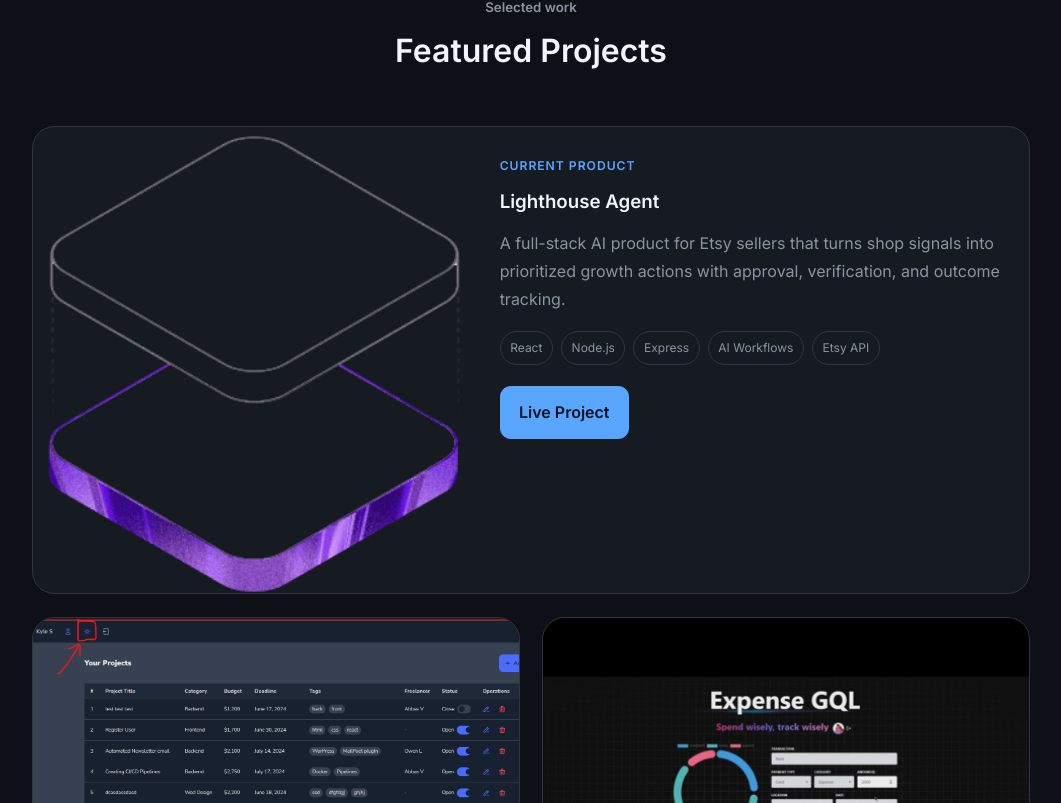
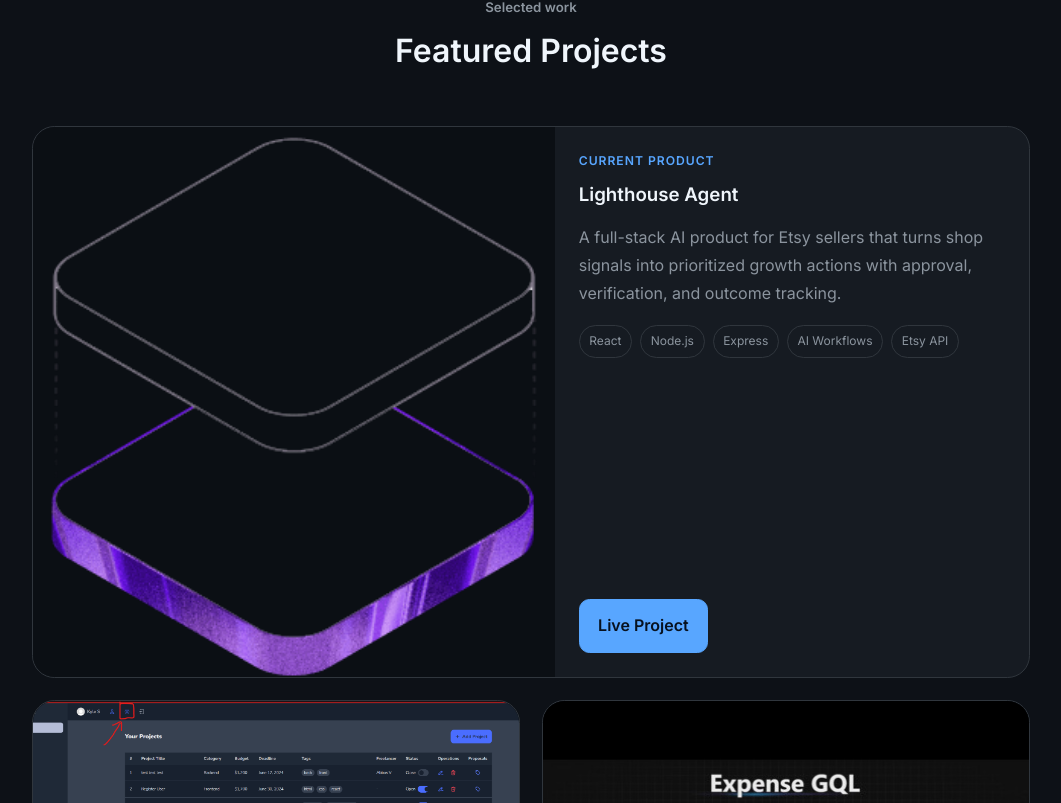
Before and after one commit to abiasV/abiasV.github.io, a React (Create React App) app: page / in a window 1280 px wide. Shown: the part 3077-3880 px from the top of the page, without its empty margins (109-1170 px from the left). Built offline with nearby package versions, Linux system fonts and the light colour scheme.

Commit message:
Normalize project image proportions

```diff
--- a/src/components/portfolio/portfolio.css
+++ b/src/components/portfolio/portfolio.css
@@ -10,6 +10,8 @@
   border-radius: 1.4rem;
   overflow: hidden;
   transition: var(--transition);
+  display: flex;
+  flex-direction: column;
 }
 
 .portfolio__item:hover {
@@ -20,22 +22,35 @@
 .portfolio__item--featured {
   grid-column: 1 / -1;
   display: grid;
-  grid-template-columns: 1fr 1.25fr;
+  grid-template-columns: 1.1fr 1fr;
+  align-items: stretch;
 }
 
 .portfolio__item-image {
+  width: 100%;
+  aspect-ratio: 16 / 9;
   overflow: hidden;
-  min-height: 230px;
+  background: #0b0f14;
+}
+
+.portfolio__item--featured .portfolio__item-image {
+  aspect-ratio: auto;
+  min-height: 320px;
 }
 
 .portfolio__item-image img {
+  width: 100%;
   height: 100%;
-  min-height: 230px;
+  min-height: 0;
   object-fit: cover;
+  object-position: top center;
 }
 
 .portfolio__body {
   padding: 1.5rem;
+  display: flex;
+  flex-direction: column;
+  height: 100%;
 }
 
 .portfolio__body h3 {
@@ -50,6 +65,7 @@
 
 .portfolio__featured-label {
   display: inline-block;
+  width: fit-content;
   color: var(--color-primary);
   font-size: 0.76rem;
   font-weight: 600;
@@ -76,6 +92,7 @@
   display: flex;
   gap: 0.75rem;
   flex-wrap: wrap;
+  margin-top: auto;
 }
 
 @media screen and (max-width: 900px) {
@@ -87,6 +104,11 @@
   .portfolio__item--featured {
     grid-column: auto;
   }
+
+  .portfolio__item--featured .portfolio__item-image {
+    aspect-ratio: 16 / 9;
+    min-height: 0;
+  }
 }
 
 @media screen and (max-width: 600px) {
```
